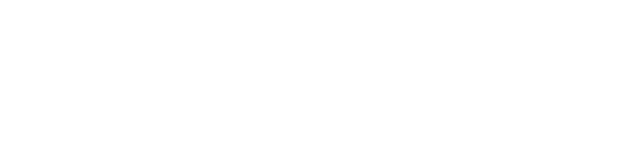
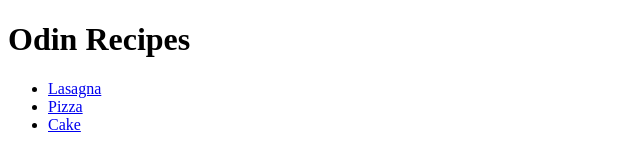
Before and after one commit to Faiz-Alam-1999/odin-recipes, a plain HTML site: page index.html in a window 1280 px wide. Shown: the whole page, without its empty margins (0-640 px from the left). Drawn offline with Linux system fonts and the light colour scheme.

Commit message:
Link the pages of recipes in index.html

```diff
--- a/index.html
+++ b/index.html
@@ -7,5 +7,13 @@
 </head>
 <body>
 
+    <h1>Odin Recipes</h1>
+
+    <ul>
+        <li><a href="recipes/lasagna.html">Lasagna</a></li>
+        <li><a href="recipes/pizza.html">Pizza</a></li>
+        <li><a href="recipes/cake.html">Cake</a></li>
+    </ul>
+
 </body>
 </html>
```
